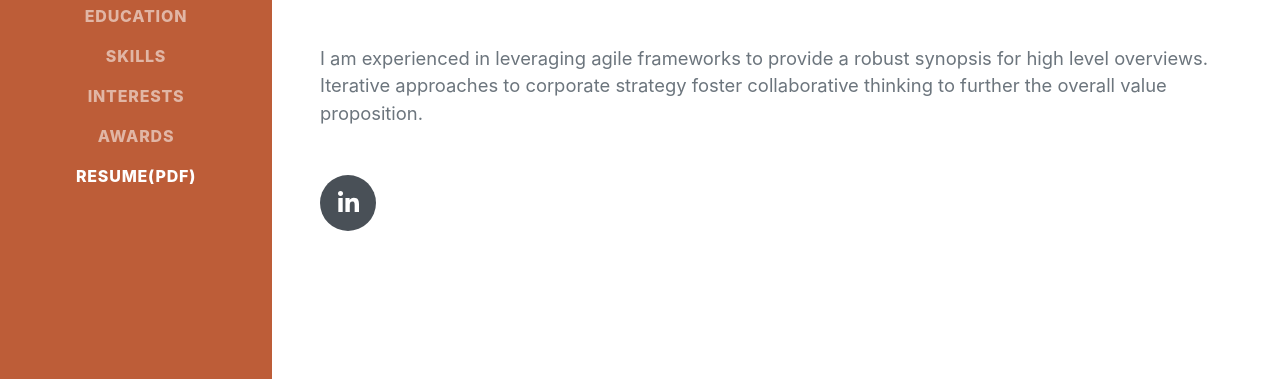
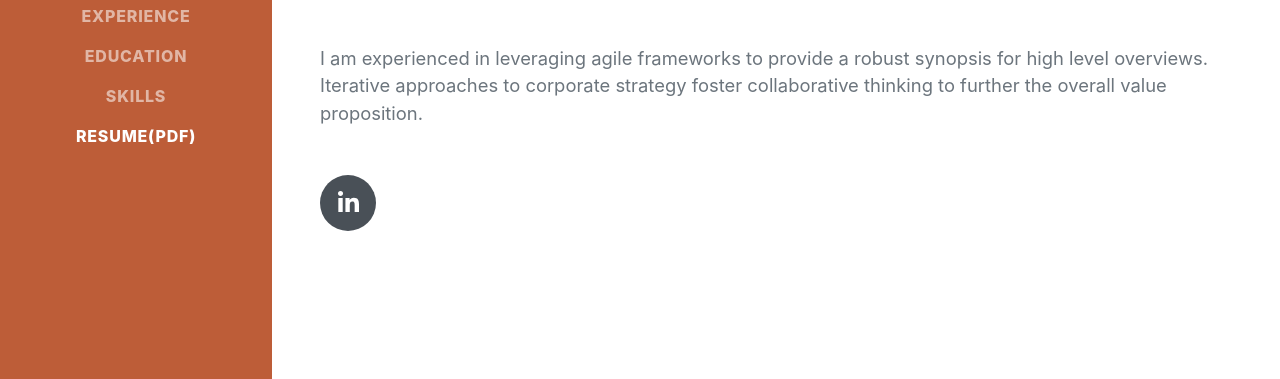
Before and after one commit to MohilNaik/MohilNaik.github.io, a plain HTML site: page startbootstrap-resume-gh-pages/index.html in a window 1280 px wide. Shown: the part 418-797 px from the top of the page. Drawn offline with nearby package versions, Linux system fonts and the light colour scheme; a web font is replaced by a local one.

Commit message:
Removing directory and remocing awards/interests section

```diff
--- a/startbootstrap-resume-gh-pages/index.html
+++ b/startbootstrap-resume-gh-pages/index.html
@@ -29,8 +29,8 @@
                     <li class="nav-item"><a class="nav-link js-scroll-trigger" href="#experience">Experience</a></li>
                     <li class="nav-item"><a class="nav-link js-scroll-trigger" href="#education">Education</a></li>
                     <li class="nav-item"><a class="nav-link js-scroll-trigger" href="#skills">Skills</a></li>
-                    <li class="nav-item"><a class="nav-link js-scroll-trigger" href="#interests">Interests</a></li>
-                    <li class="nav-item"><a class="nav-link js-scroll-trigger" href="#awards">Awards</a></li>
+                   <!--  <li class="nav-item"><a class="nav-link js-scroll-trigger" href="#interests">Interests</a></li>
+                    <li class="nav-item"><a class="nav-link js-scroll-trigger" href="#awards">Awards</a></li> -->
                     <li class="nav-item"><a class="nav-link js-scroll-trigger" href="#pdf">Resume(Pdf)</a></li>
                 </ul>
             </div>
@@ -211,16 +211,16 @@
             </section>
             <hr class="m-0" />
             <!-- Interests-->
-            <section class="resume-section" id="interests">
+          <!--   <section class="resume-section" id="interests">
                 <div class="resume-section-content">
                     <h2 class="mb-5">Interests</h2>
                     <p>Apart from being a web developer, I enjoy most of my time being outdoors. In the winter, I am an avid skier and novice ice climber. During the warmer months here in Colorado, I enjoy mountain biking, free climbing, and kayaking.</p>
                     <p class="mb-0">When forced indoors, I follow a number of sci-fi and fantasy genre movies and television shows, I am an aspiring chef, and I spend a large amount of my free time exploring the latest technology advancements in the front-end web development world.</p>
                 </div>
             </section>
-            <hr class="m-0" />
+            <hr class="m-0" /> -->
             <!-- Awards-->
-            <section class="resume-section" id="awards">
+            <!-- <section class="resume-section" id="awards">
                 <div class="resume-section-content">
                     <h2 class="mb-5">Awards & Certifications</h2>
                     <ul class="fa-ul mb-0">
@@ -265,7 +265,7 @@
                     </ul>
                 </div>
             </section>
-
+ -->
  <section class="resume-section" id="pdf">
                 <div class="resume-section-content">
                     <h2 class="mb-5">Resume</h2>
```
